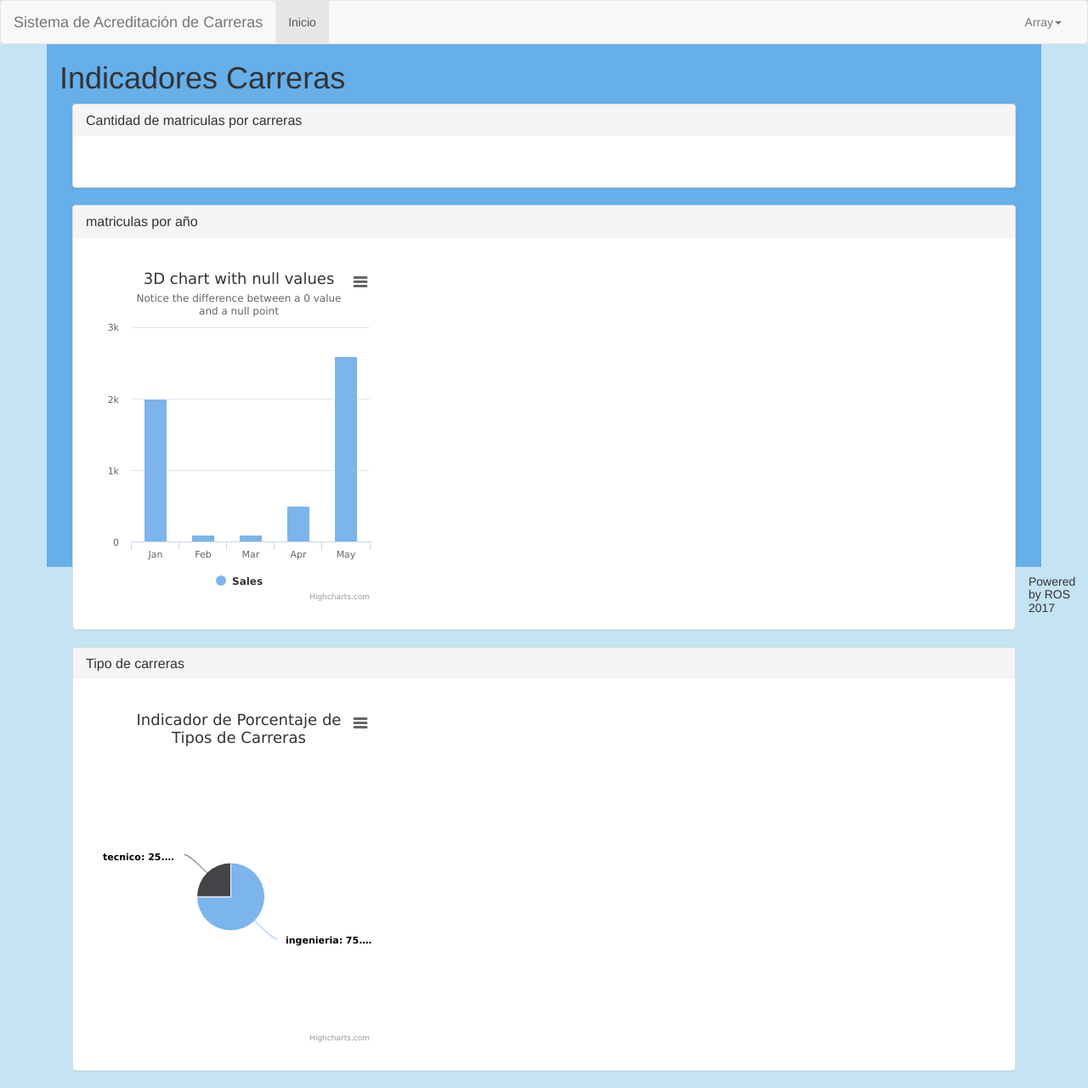
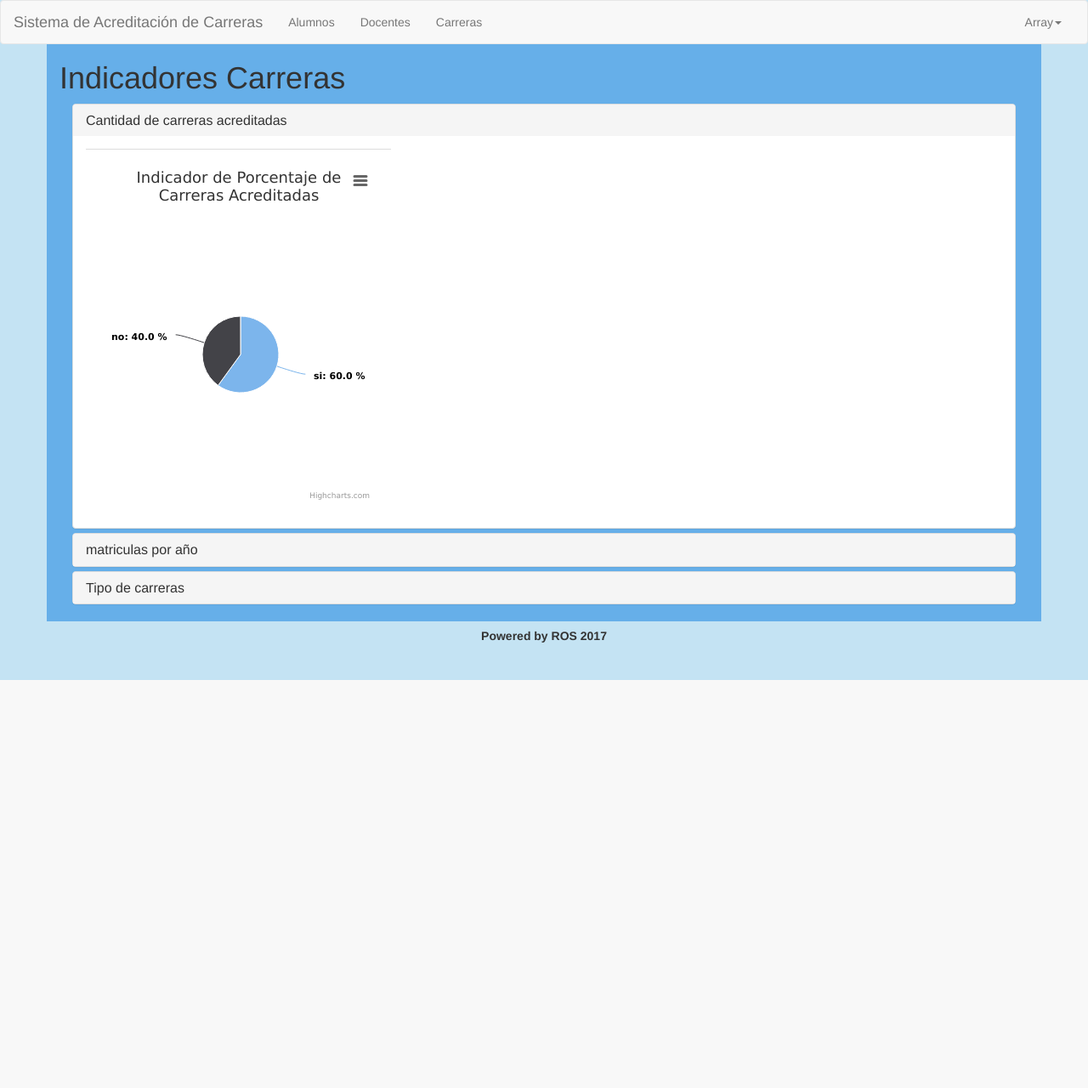
Before and after one commit to cristianFSQ/Sistema_Acreditaciones_Carreras, a PHP site: page /situaciones/situacionCarrera.php in a window 1280 px wide. Shown: the whole page at 85% size. After the commit the page ends 800 px from the top, so only its background shows below. Run offline with PHP 8.4, Linux system fonts and the light colour scheme; a user stored in the database is signed in; data comes from the database, SQL or seed files in the repository.

Commit message:
TERMINADO

```diff
--- a/index.php
+++ b/index.php
@@ -44,10 +44,10 @@ if (isset($_POST["usuario"])) {
         <!-- Contenedores -->
 
         <div class="container" style="height: 615px; background-color: #66afe9; margin-top: -20px;">
-            <div class="col-lg-12" style=" border: 1px black solid;"    >
-                <h2 style="text-align: center;">Sistema de Acreditaci&oacute;n &Aacute;rea Inform&aacute;tica</h2>
+            <div class="col-lg-12">
+                <h2 style="text-align: center;">Sistema de Acreditaci&oacute;n de Carreras</h2>
             </div>
-            <div class="col-lg-12" style=" border: 1px black solid; margin-top: 2%;">
+            <div class="col-lg-12" style=" margin-top: 2%;">
                 <div class="col-lg-4"></div>
                 <div class="formulario_login col-lg-4">
                     <form action="index.php" method="post">
--- a/situaciones/situacionCarrera.php
+++ b/situaciones/situacionCarrera.php
@@ -52,7 +52,7 @@ while ($filaNo3 = $resNo3->fetch_array(MYSQLI_BOTH)) {
         <meta charset="UTF-8">
         <link href="../public/css/bootstrap.min.css" rel="stylesheet" type="text/css"/>
         <link href="../public/css/situacion.css" rel="stylesheet" type="text/css"/>
-        <title>Situacion General Actual</title>
+        <title>Indicadores Carreras</title>
     </head>
     <body style="background-color: #c4e3f3;">
         <nav class="navbar navbar-default">
@@ -67,7 +67,9 @@ while ($filaNo3 = $resNo3->fetch_array(MYSQLI_BOTH)) {
                 </div>
                 <div class="collapse navbar-collapse" id="myNavbar">
                     <ul class="nav navbar-nav">
-                        <li class="active"><a href="#">Inicio</a></li>
+                        <li ><a href="../situaciones/situacionAlumno.php">Alumnos</a></li>
+                        <li ><a href="../situaciones/situacionDocente.php">Docentes</a></li>
+                        <li ><a href="../situaciones/situacionCarrera.php">Carreras</a></li>
                     </ul>
                     <ul class="nav navbar-nav navbar-right">
                         <li class="dropdown"><a class="dropdown-toggle" data-toggle="dropdown" href="#"><?php echo $_SESSION["ses_nombre"]; ?><span class="caret"></span></a>
@@ -87,68 +89,70 @@ while ($filaNo3 = $resNo3->fetch_array(MYSQLI_BOTH)) {
                 </div>
             </div>
         </nav>
-        <div class="container" style="height: 615px; background-color: #66afe9; margin-top: -20px;"> <!-- cuerpo de indicadores generales-->
+        <div class="container" style="min-height: 575px; background-color: #66afe9; margin-top: -20px;"> <!-- cuerpo de indicadores generales-->
             <div>
                 <h1>Indicadores Carreras</h1>
             </div>
             <!-- panel collapse postgrado -->
+            <div id="accordion" class="panel-group col-lg-12">
 
-            <div class="panel-group col-lg-12">
                 <div class="panel panel-default">
                     <div class="panel-heading">
                         <h4 class="panel-title">
-                            <a data-toggle="collapse" href="#contaner1">Cantidad de matriculas por carreras</a>
+                            <a data-toggle="collapse" data-parent="#accordion" href="#contaner1">Cantidad de carreras acreditadas</a>
                         </h4>
                     </div>
-                    <div class="panel-body" id="contaner1">
-                        <div class="panel-body col-lg-4" id=""></div>
+                    <div class="panel-body panel-collapse collapse in" id="contaner1">
+                        <div class="panel-body col-lg-4" id="contenedor1"></div>
                         <div class="col-lg-4"></div>
                         <div class="col-lg-4"></div>
                     </div>
                 </div>
-            </div>
+
             <!-- panel collapse capacitacion -->
 
-            <div class="panel-group col-lg-12">
+
                 <div class="panel panel-default">
                     <div class="panel-heading">
                         <h4 class="panel-title">
-                            <a data-toggle="collapse" href="#contaner2">matriculas por año</a>
+                            <a data-toggle="collapse" data-parent="#accordion" href="#contaner2">matriculas por año</a>
                         </h4>
                     </div>
-                    <div class="panel-body" id="contaner2">
+                    <div class="panel-body panel-collapse collapse" id="contaner2">
                         <div class="panel-body col-lg-4" id="contenedor2"></div>
                         <div class="col-lg-4"></div>
                         <div class="col-lg-4"></div>
                     </div>
                 </div>
-            </div>
+
             <!-- panel collapse evaluacion -->
 
-            <div class="panel-group col-lg-12">
+
                 <div class="panel panel-default">
                     <div class="panel-heading">
                         <h4 class="panel-title">
-                            <a data-toggle="collapse" href="#contaner3">Tipo de carreras</a>
+                            <a data-toggle="collapse" data-parent="#accordion" href="#contaner3">Tipo de carreras</a>
                         </h4>
                     </div>
-                    <div class="panel-body" id="contaner3">
+                    <div class="panel-body panel-collapse collapse" id="contaner3">
                         <div class="panel-body col-lg-4" id="contenedor3"></div>
                         <div class="col-lg-4"></div>
                         <div class="col-lg-4"></div>
                     </div>
                 </div>
+
         </div>
       </div>
 
 
-        <footer><h5>Powered by ROS 2017</h5></footer>
-    </div>
+        <footer><h5 style="text-align: center; font-weight: bold;">Powered by ROS 2017</h5></footer>
+
 
     <script src="../public/js/jquery.min.js" type="text/javascript"></script>
     <script src="../public/js/bootstrap.min.js" type="text/javascript"></script>
     <script src="../public/code/highcharts.js" type="text/javascript"></script>
     <script src="../public/code/modules/exporting.js" type="text/javascript"></script>
+
     <script type="text/javascript">
         $(function () {
     $('#contenedor1').highcharts({
@@ -180,6 +184,7 @@ while ($filaNo3 = $resNo3->fetch_array(MYSQLI_BOTH)) {
             type: 'pie',
             name: 'Porcentaje de Carreras Acreditadas',
             data: [
+
                 <?php
                 echo $Si;
                 echo $No;
@@ -189,50 +194,9 @@ echo $No;
         }]
     });
 });
-        Highcharts.chart('contenedor2', {
-            chart: {
-                type: 'column',
-                options3d: {
-                    enabled: true,
-                    alpha: 10,
-                    beta: 25,
-                    depth: 70
-                }
-            },
-            title: {
-                text: '3D chart with null values'
-            },
-            subtitle: {
-                text: 'Notice the difference between a 0 value and a null point'
-            },
-            plotOptions: {
-                column: {
-                    depth: 25
-                }
-            },
-            xAxis: {
-                categories: Highcharts.getOptions().lang.shortMonths
-            },
-            yAxis: {
-                title: {
-                    text: null
-                }
-            },
-            series: [{
-                    name: 'Sales',
-                    data: [
-<?php
-$sql = mysql_query("SELECT * FROM carreras");
-while ($res = mysql_fetch_array($sql)) {
-    ?>
+</script>
 
-                            [<?php echo $res['CRR_MATRICULAS_ACTIVAS'] ?>],
-    <?php
-}
-?>
-                    ]
-                }]
-        });
+<script type="text/javascript">
 $(function () {
     $('#contenedor3').highcharts({
         chart: {
@@ -263,6 +227,7 @@ while ($res = mysql_fetch_array($sql)) {
             type: 'pie',
             name: 'Porcentaje de Tipos de Carreras',
             data: [
+
                 <?php
                 echo $Si3;
                 echo $No3;
@@ -272,7 +237,6 @@ echo $No3;
         }]
     });
 });
-
 </script>
 
 </body>
```
Also changed, not shown: appHome.php (+3 -6 lines), situaciones/situacionAlumno.php (+20 -18 lines), situaciones/situacionDocente.php (+17 -14 lines). Lines whose indentation alone changed are shown as unchanged.
